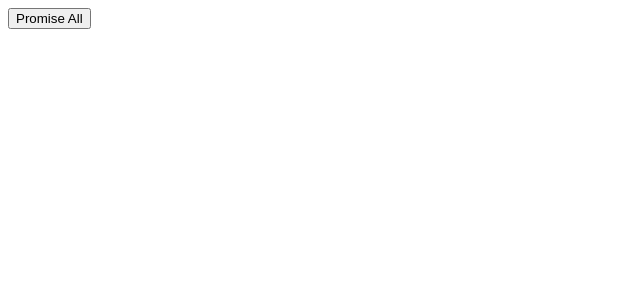
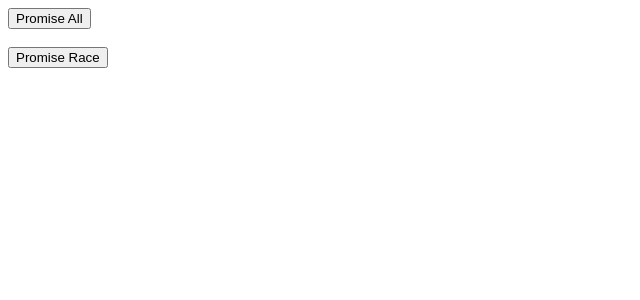
Before and after one commit to thiago-desenv/fundamentos-angular-http, an Angular app: page / in a window 1280 px wide. Shown: the top 300 px of the page, without its empty margins (0-640 px from the left). Built offline with nearby package versions, Linux system fonts and the light colour scheme.

Commit message:
Criado o método promise race para simular chamada de várias promises com o race

```diff
--- a/src/app/components/promises/promise.service.ts
+++ b/src/app/components/promises/promise.service.ts
@@ -37,6 +37,6 @@ export class PromiseService {
   }
 
   getTodos() {
-    return firstValueFrom(this._httpClient.get('https://jsonplaceholder.typicode.com/todoss'));
+    return firstValueFrom(this._httpClient.get('https://jsonplaceholder.typicode.com/todos'));
   }
 }
--- a/src/app/components/promises/promises.component.html
+++ b/src/app/components/promises/promises.component.html
@@ -1 +1,4 @@
 <button (click)="promisseAll()">Promise All</button>
+<br>
+<br>
+<button (click)="promiseRace()">Promise Race</button>
--- a/src/app/components/promises/promises.component.ts
+++ b/src/app/components/promises/promises.component.ts
@@ -37,4 +37,14 @@ export class PromisesComponent {
     .catch((error) => { console.log('Error', error); })
     .finally(() => console.log('Finally'));
   }
+
+  promiseRace() {
+   Promise.race([
+    this._promisesService.getUsers(),
+    this._promisesService.getTodos()
+   ])
+   .then((response) => { console.log('Response', response); })
+   .catch((error) => { console.log('Error ', error); })
+   .finally(() => console.log('Finally'));
+  }
 }
```
